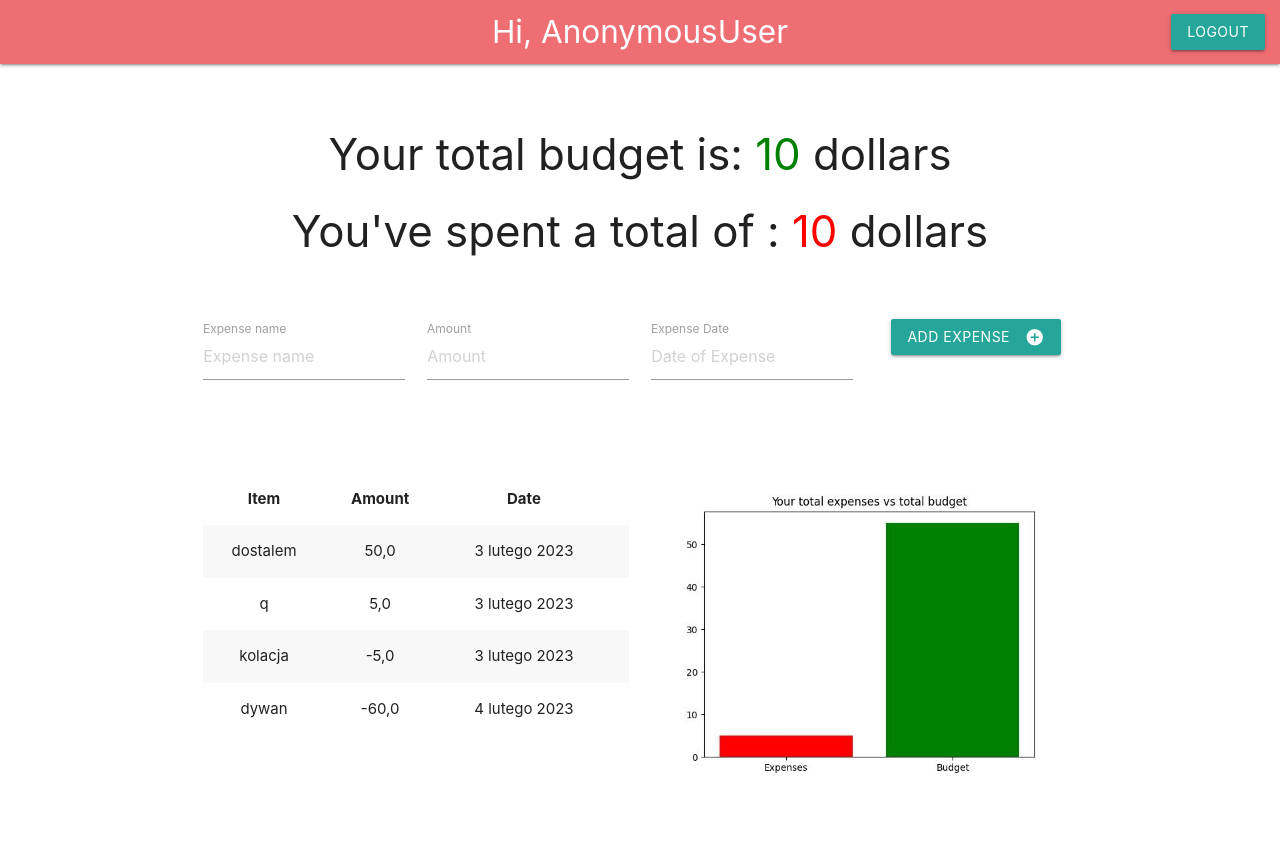
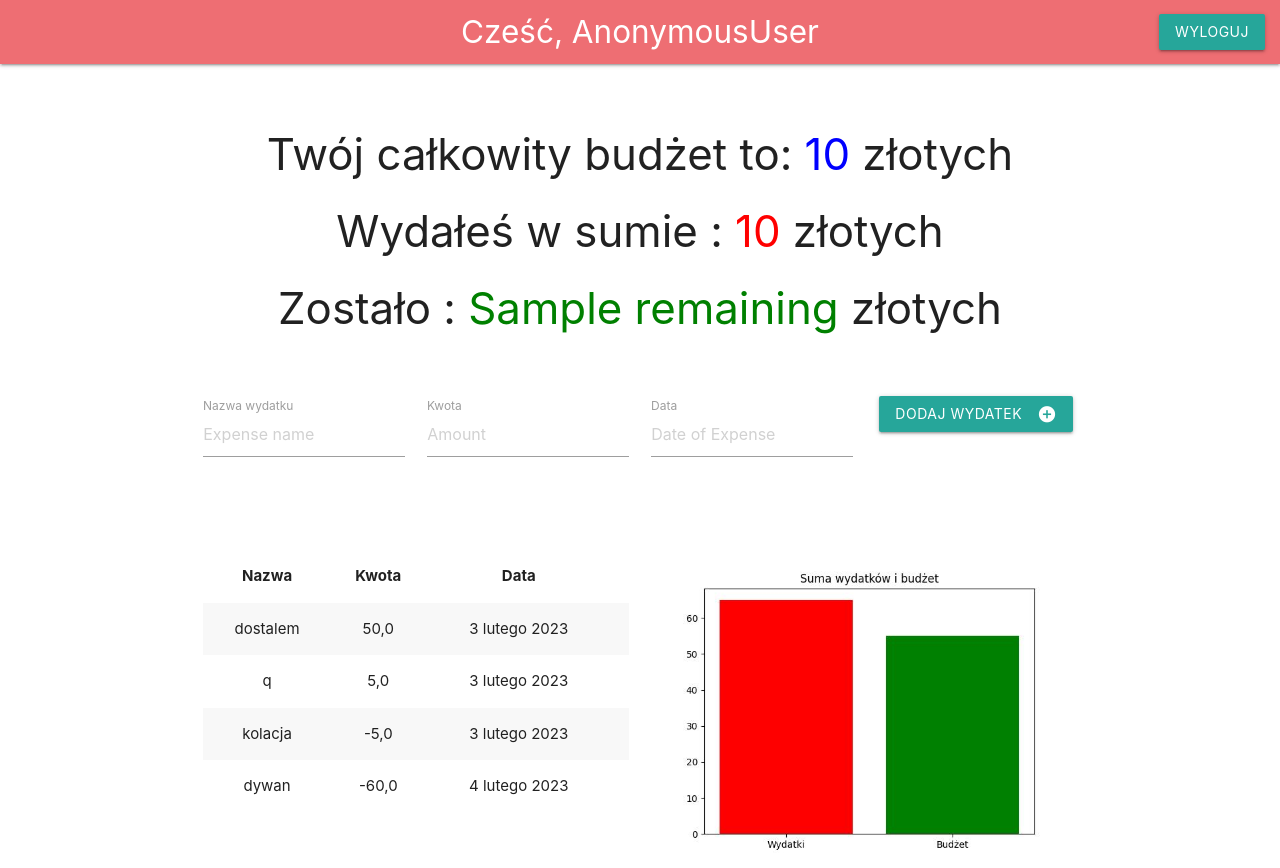
Before and after one commit to AdrianD5612/Przydatnik, a Django app: template wydatki/templates/wydatki/index.html in a window 1280 px wide. Shown: the top 868 px of the page. Before the commit the page ends 773 px from the top, so only its background shows below. Run offline with Django 4.2, Linux system fonts and the light colour scheme; data comes from the database, SQL or seed files in the repository; both versions use the stored data as it was after the commit; tables that the repository leaves empty hold one stand-in row (values such as "Sample post"); the template is opened without the code that fills it: values that come from a table or form of the project are taken from there, most other values are stand-ins (such as "Sample title", 1, 10 or a date in 2020).

Commit message:
Tłumaczenie&pokazanie sumy

```diff
--- a/ankiety/templates/ankiety/detail.html
+++ b/ankiety/templates/ankiety/detail.html
@@ -8,6 +8,6 @@
             <label for="choice{{ forloop.counter }}">{{ choice.choice_text }} -- {{ choice.votes }} vote{{ choice.votes|pluralize }}</label><br>
         {% endfor %}
     </fieldset>
-    <input type="submit" value="Vote">
+    <input type="submit" value="Zagłosuj">
     </form>
     <li><a href="..">Powrót</a></li>
--- a/ankiety/templates/ankiety/index.html
+++ b/ankiety/templates/ankiety/index.html
@@ -13,5 +13,5 @@
         <p>Nie ma ankiet.</p>
     {% endif %}
 {% else %}
-<a href="{% url 'admin:index' %}">Najpierw się zaloguj!</a>
+<a href='{% url "login" %}'>Najpierw się zaloguj!</a>
 {% endif %}
--- a/ankiety/templates/ankiety/wyniki.html
+++ b/ankiety/templates/ankiety/wyniki.html
@@ -6,4 +6,4 @@
 {% endfor %}
 </ul>
 
-<a href="{% url 'ankiety:detail' question.id %}">Vote again?</a>
+<a href="{% url 'ankiety:detail' question.id %}">Zagłosować od nowa?</a>
--- a/przydatnik/settings.py
+++ b/przydatnik/settings.py
@@ -40,7 +40,7 @@
     'django.contrib.sessions',
     'django.contrib.messages',
     'django.contrib.staticfiles',
-    'wydatki'
+    'wydatki',
 ]
 
 MIDDLEWARE = [
--- a/wydatki/templates/wydatki/index.html
+++ b/wydatki/templates/wydatki/index.html
@@ -7,7 +7,7 @@
     <head>
         <link href="https://fonts.googleapis.com/icon?family=Material+Icons" rel="stylesheet">
         <link rel="stylesheet" href="https://cdnjs.cloudflare.com/ajax/libs/materialize/1.0.0/css/materialize.min.css">
-        <title>Budget App</title>
+        <title>Wydatki</title>
 
        <meta name="viewport" content="width=device-width, initial-scale=1.0"/>
     </head>
@@ -16,9 +16,9 @@
 
         <nav>
             <div class="nav-wrapper">
-                <a href='{% url "index" %}' class='brand-logo center'>Hi, {{ user }}</a>
+                <a href='{% url "index" %}' class='brand-logo center'>Cześć, {{ user }}</a>
                 <ul class="right">
-                    <li><a href='{% url "logout" %}' class='btn'>Logout</a></li>
+                    <li><a href='{% url "logout" %}' class='btn'>Wyloguj</a></li>
                 </ul>
             </div>
         </nav>
@@ -29,23 +29,24 @@
                     {% csrf_token %}
                     <div class="row">
                         <div class="container center">
-                            <h3 class='center'>Your total budget is: <span style="color:green;">{{budget}}</span> dollars</h3>
-                            <h3 clas='center'>You've spent a total of : <span style="color:red;">{{expenses}}</span> dollars</h3>
+                            <h3 class='center'>Twój całkowity budżet to: <span style="color:blue;">{{budget}}</span> złotych</h3>
+                            <h3 clas='center'>Wydałeś w sumie : <span style="color:red;">{{expenses}}</span> złotych</h3>
+                            <h3 clas='center'>Zostało : <span style="color:green;">{{remaining}}</span> złotych</h3>
                             <br>
                             <br>
                             <div class="input-field col s3">
                                 <input placeholder="Expense name" name="expense_name" id='expense_name' type='text' class='validate'>
-                                <label for='expense_name'>Expense name</label>
+                                <label for='expense_name'>Nazwa wydatku</label>
                             </div>
                             <div class="input-field col s3">
                                 <input placeholder='Amount' name='cost' id='cost' type='text' class='validate'>
-                                <label for='cost'>Amount</label>
+                                <label for='cost'>Kwota</label>
                             </div>
                             <div class="input-field col s3">
                                 <input placeholder='Date of Expense' name="expense_date" id="expense_date" type="text" class='datepicker'>
-                                <label for="expense_date">Expense Date</label>
+                                <label for="expense_date">Data</label>
                             </div>
-                            <button class="btn waves-effect waves-light" type="submit" name="action">Add Expense
+                            <button class="btn waves-effect waves-light" type="submit" name="action">Dodaj wydatek
                                 <i class="material-icons right">add_circle</i>
                             </button>
                         </div>
@@ -61,9 +62,9 @@
                         <table class="striped centered responsive-table">
                             <thead>
                                 <tr>
-                                    <th>Item</th>
-                                    <th>Amount</th>
-                                    <th>Date</th>
+                                    <th>Nazwa</th>
+                                    <th>Kwota</th>
+                                    <th>Data</th>
                                     <th></th>
                                 </tr>
                             </thead>
--- a/wydatki/templates/wydatki/sign_up.html
+++ b/wydatki/templates/wydatki/sign_up.html
@@ -7,12 +7,12 @@
     <meta http-equiv="X-UA-Compatible" content="ie=edge">
     <link href="https://fonts.googleapis.com/icon?family=Material+Icons" rel="stylesheet">
     <link rel="stylesheet" href="https://cdnjs.cloudflare.com/ajax/libs/materialize/1.0.0/css/materialize.min.css">
-    <title>Document</title>
+    <title>Wydatki: tworzenie konta</title>
 </head>
 <body>
 
     <div class="container">
-        <h2 class="center">Create an account</h2>
+        <h2 class="center">Zarejestruj się</h2>
         {% for error in form.non_field_errors %}
             {{ error }}
         {% endfor %}
@@ -22,7 +22,7 @@
         <form method='post' action = '{% url "sign up" %}'>
             {% csrf_token %}
             {{form.as_p}}
-            <button class='btn waves-effect' type="submit">Register</button>
+            <button class='btn waves-effect' type="submit">Zarejestruj</button>
         </form>
     </div>
 </body>
```
Also changed, not shown: wydatki/templates/registration/login.html (+4 -4 lines), wydatki/views.py (+9 -9 lines), db.sqlite3, wydatki/static/wydatki/expense.jpg.
